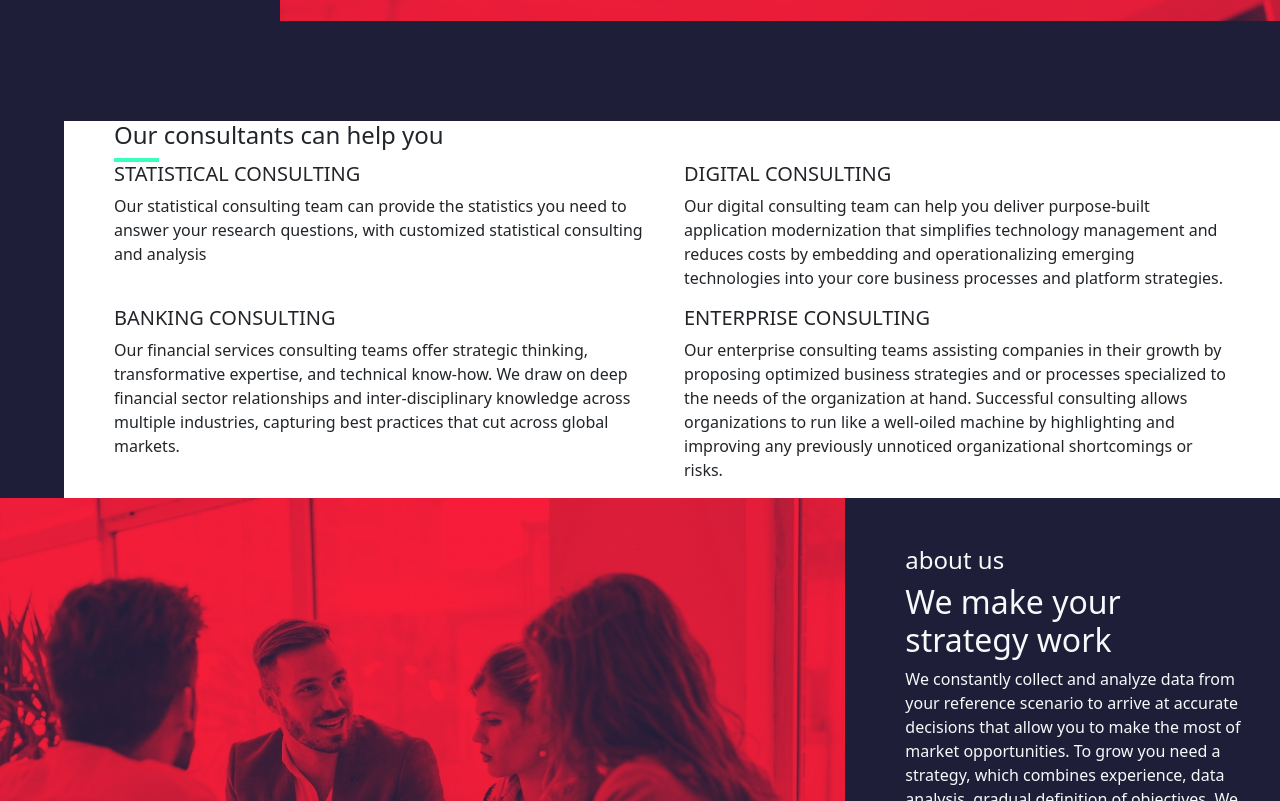
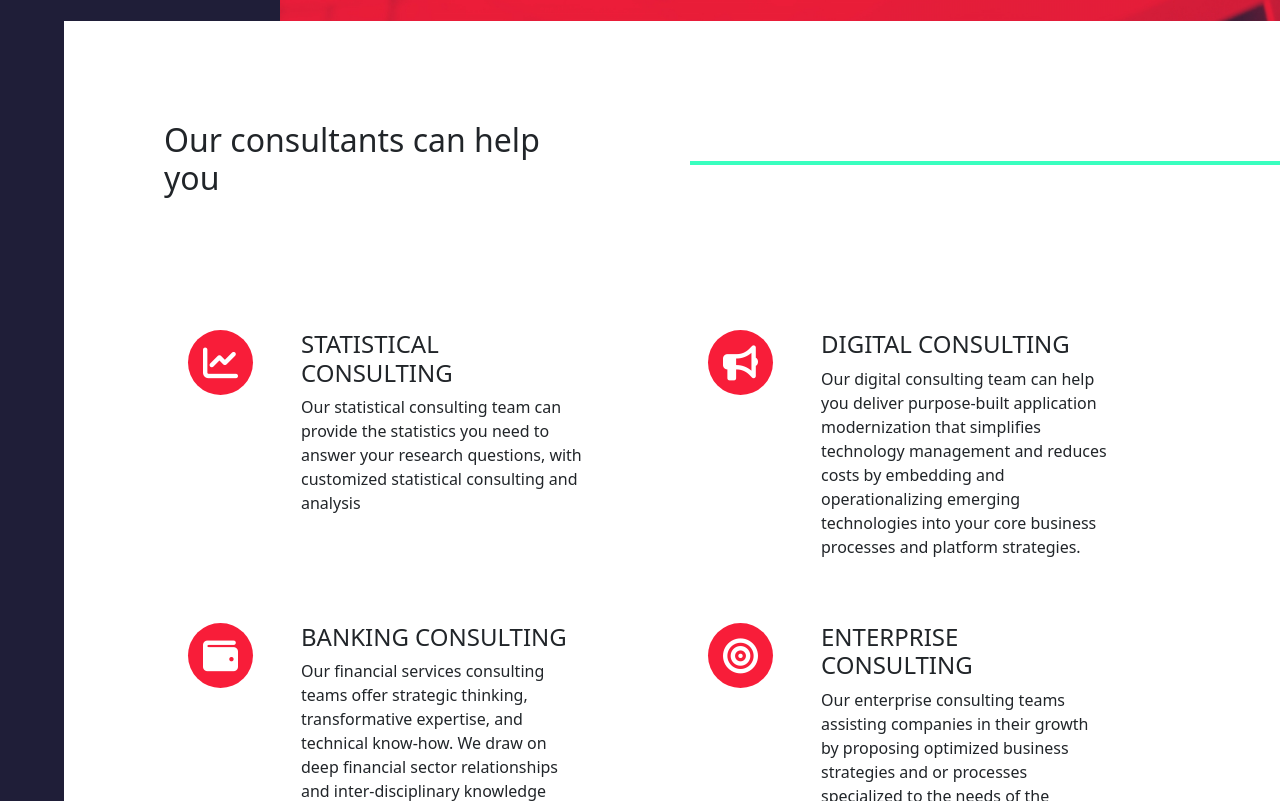
Before and after one commit to ericaostini/proj-html-vuejs, a Vue app: page / in a window 1280 px wide. Shown: the part 879-1680 px from the top of the page. Built offline with nearby package versions, Linux system fonts and the light colour scheme.

Commit message:
style section consultant in main component

```diff
--- a/src/components/Header.vue
+++ b/src/components/Header.vue
@@ -52,7 +52,7 @@ export default {
 
 header {
     position: relative;
-    height: 1000px;
+    height: 900px;
     width: 100%;
     background-color: $blueHeader;
 
@@ -65,6 +65,7 @@ header {
 
         .logo {
             background-color: $blueHeader;
+            padding-top: 20px;
 
             img {
                 width: auto;
--- a/src/components/Main.vue
+++ b/src/components/Main.vue
@@ -1,15 +1,20 @@
 <template>
     <main>
         <section id="consultant">
-            <div class="container">
-                <h4>Our consultants can help you</h4>
+            <div class="d-flex align-items-center justify-content-between">
+                <h2>Our consultants can help you</h2>
                 <div class="border-green"></div>
             </div>
-            <div class="container">
+            <div class="info-consultant">
                 <div class="row justify-content-between">
                     <div class="col-6" v-for="(consultant, cIndex) in this.store.consultants">
-                        <h5>{{ consultant.title }}</h5>
-                        <p>{{ consultant.text }}</p>
+                        <div class="d-flex align-items-start p-4">
+                            <i :class="consultant.icon"></i>
+                            <div class="px-5">
+                                <h4>{{ consultant.title }}</h4>
+                                <p class="fw-light">{{ consultant.text }}</p>
+                            </div>
+                        </div>
                     </div>
                 </div>
             </div>
@@ -102,15 +107,32 @@ export default {
 <style lang="scss" scoped>
 @use '../assets/style/partials/variables' as *;
 
+main {
     #consultant {
         width: 95%;
         float: right;
         background-color: $lightColor;
 
+        h2 {
+            padding: 100px;
+        }
+
         .border-green {
-        width: 4%;
+            width: 50%;
             height: 4px;
             border: 2px solid $mainGreen;
+        }
+
+        .info-consultant {
+            padding: 0px 100px 100px;
+
+            i {
+                font-size: 35px;
+                background-color: $mainRed;
+                padding: 15px;
+                border-radius: 50px;
+                color: $lightColor;
+            }
         }
     }
 
@@ -184,4 +206,5 @@ export default {
             }
         }
     }
+}
 </style>
--- a/src/components/data/store.js
+++ b/src/components/data/store.js
@@ -30,19 +30,23 @@ export const store = reactive({
     consultants: [
         {
             title: 'STATISTICAL CONSULTING',
-            text: 'Our statistical consulting team can provide the statistics you need to answer your research questions, with customized statistical consulting and analysis'
+            text: 'Our statistical consulting team can provide the statistics you need to answer your research questions, with customized statistical consulting and analysis',
+            icon: 'fa-solid fa-chart-line'
         },
         {
             title: 'DIGITAL CONSULTING',
-            text: 'Our digital consulting team can help you deliver purpose-built application modernization that simplifies technology management and reduces costs by embedding and operationalizing emerging technologies into your core business processes and platform strategies.'
+            text: 'Our digital consulting team can help you deliver purpose-built application modernization that simplifies technology management and reduces costs by embedding and operationalizing emerging technologies into your core business processes and platform strategies.',
+            icon: 'fa-solid fa-bullhorn'
         },
         {
             title: 'BANKING CONSULTING',
-            text: 'Our financial services consulting teams offer strategic thinking, transformative expertise, and technical know-how. We draw on deep financial sector relationships and inter-disciplinary knowledge across multiple industries, capturing best practices that cut across global markets.'
+            text: 'Our financial services consulting teams offer strategic thinking, transformative expertise, and technical know-how. We draw on deep financial sector relationships and inter-disciplinary knowledge across multiple industries, capturing best practices that cut across global markets.',
+            icon: 'fa-solid fa-wallet'
         },
         {
             title: 'ENTERPRISE CONSULTING',
-            text: 'Our enterprise consulting teams assisting companies in their growth by proposing optimized business strategies and or processes specialized to the needs of the organization at hand. Successful consulting allows organizations to run like a well-oiled machine by highlighting and improving any previously unnoticed organizational shortcomings or risks.'
+            text: 'Our enterprise consulting teams assisting companies in their growth by proposing optimized business strategies and or processes specialized to the needs of the organization at hand. Successful consulting allows organizations to run like a well-oiled machine by highlighting and improving any previously unnoticed organizational shortcomings or risks.',
+            icon: 'fa-solid fa-bullseye'
         }
     ],
     projects: [
```
Lines whose indentation alone changed are shown as unchanged.
